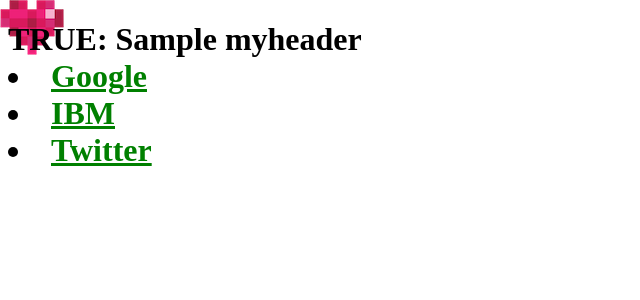
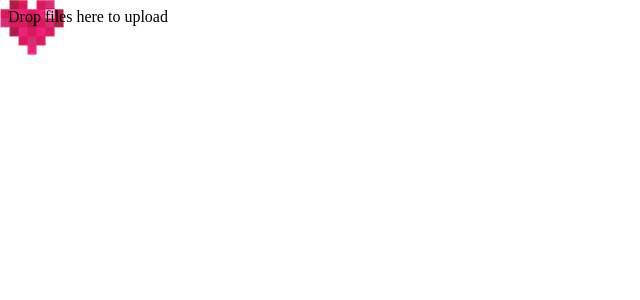
Before and after one commit to polong-lin/object_detection, a Django app: template object_detection/detect/templates/detect/index.html in a window 1280 px wide. Shown: the top 300 px of the page, without its empty margins (0-640 px from the left). Run offline with Django 3.2, Linux system fonts and the light colour scheme; the template is opened without the code that fills it: most values are stand-ins (such as "Sample title", 1, 10 or a date in 2020); some libraries are stand-ins or nearby versions.

Commit message:
adds dropzone form to index.html

```diff
--- a/object_detection/detect/templates/detect/index.html
+++ b/object_detection/detect/templates/detect/index.html
@@ -8,7 +8,9 @@
 {% endblock css %}
 
 {% block content %}
-{% if 1 == 1 %}
+
+<form action="/upload-target" class="dropzone"></form>
+<!-- {% if 1 == 1 %}
     <h1>
         TRUE: {{ myheader }}
         <li><a href="https://www.google.com/">Google</a></li>
@@ -19,7 +21,7 @@
     <h4>
         FALSE: {myheader}
     </h4>
-{% endif %}
+{% endif %} -->
 
 {% endblock content %}
 
```
